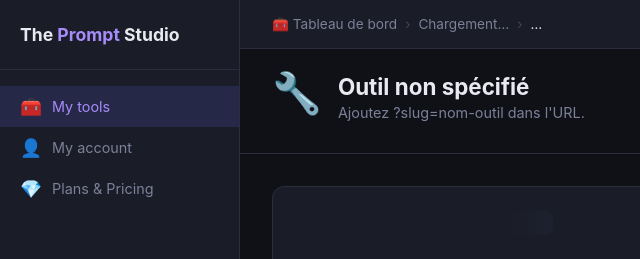
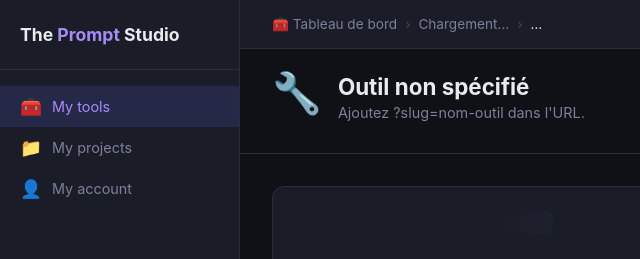
Before and after one commit to Thiao440/promptcraft, a website: page tool.html in a window 1280 px wide. Shown: the top 259 px of the page, 0-640 px from the left. Drawn offline with nearby package versions, Linux system fonts and the light colour scheme.

Commit message:
update nav dahsboard / tools

```diff
--- a/tool.html
+++ b/tool.html
@@ -34,11 +34,11 @@
     <a href="/dashboard.html" class="nav-item active">
       <span class="icon">🧰</span> <span data-fr>Mes outils</span><span data-en>My tools</span><span data-es>Mis herramientas</span><span data-pt>Minhas ferramentas</span><span data-ar>أدواتي</span>
     </a>
+    <a href="/dashboard.html?view=projects" class="nav-item">
+      <span class="icon">📁</span> <span data-fr>Mes projets</span><span data-en>My projects</span><span data-es>Mis proyectos</span><span data-pt>Meus projetos</span><span data-ar>مشاريعي</span>
+    </a>
     <a href="/account.html" class="nav-item">
       <span class="icon">👤</span> <span data-fr>Mon compte</span><span data-en>My account</span><span data-es>Mi cuenta</span><span data-pt>Minha conta</span><span data-ar>حسابي</span>
-    </a>
-    <a href="/pricing.html" class="nav-item">
-      <span class="icon">💎</span> <span data-fr>Offres & Tarifs</span><span data-en>Plans & Pricing</span><span data-es>Ofertas y Precios</span><span data-pt>Planos e Preços</span><span data-ar>الخطط والأسعار</span>
     </a>
   </nav>
   <div class="sidebar-footer">
```
Also changed, not shown: project.html (+0 -1 lines).
